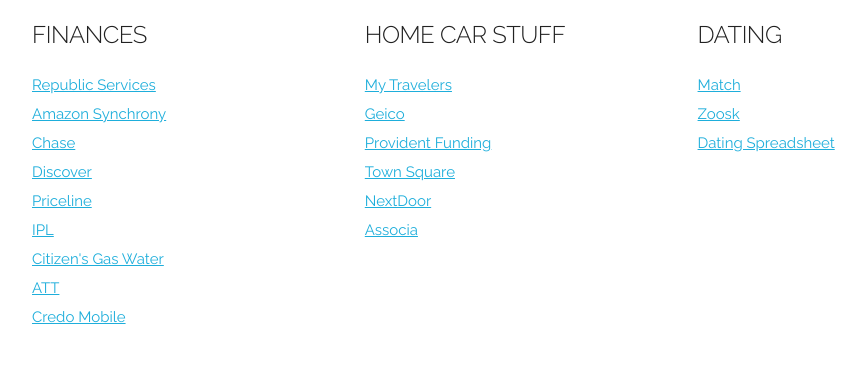
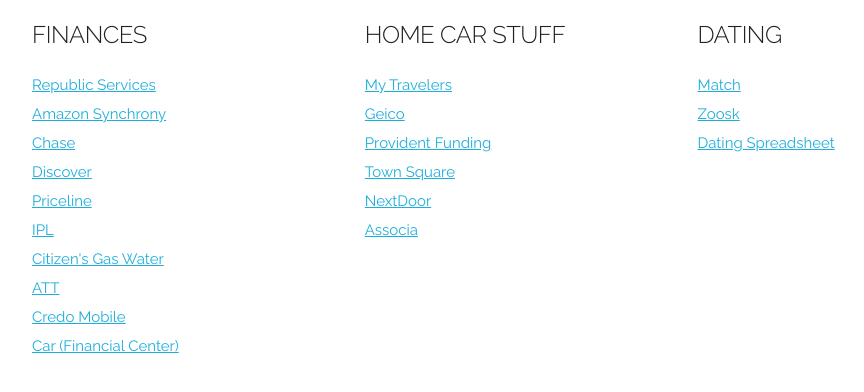
Before and after one commit to bradseverance/bradseverance.github.io, a plain HTML site: page links.html in a window 1280 px wide. Shown: the part 74-466 px from the top of the page, without its empty margins (128-992 px from the left). Drawn offline with Linux system fonts and the light colour scheme.

Commit message:
Update links.html

```diff
--- a/links.html
+++ b/links.html
@@ -56,7 +56,7 @@
         <p class="brad-link" ><a href="https://www.citizensenergygroup.com/My-Account/Login" target="_blank">Citizen's Gas Water</a></p>
         <p class="brad-link" ><a href="https://www.att.com/my/#/login" target="_blank">ATT</a></p>
         <p class="brad-link" ><a href="https://www.credomobile.com/" target="_blank">Credo Mobile</a></p>
-        <p class="brad-link" ><a href="" target="_blank"></a></p>
+        <p class="brad-link" ><a href="https://www.fcfcu.com/" target="_blank">Car (Financial Center)</a></p>
         <p class="brad-link" ><a href="" target="_blank"></a></p>
       </div>
       <div class="one-third column">
```
